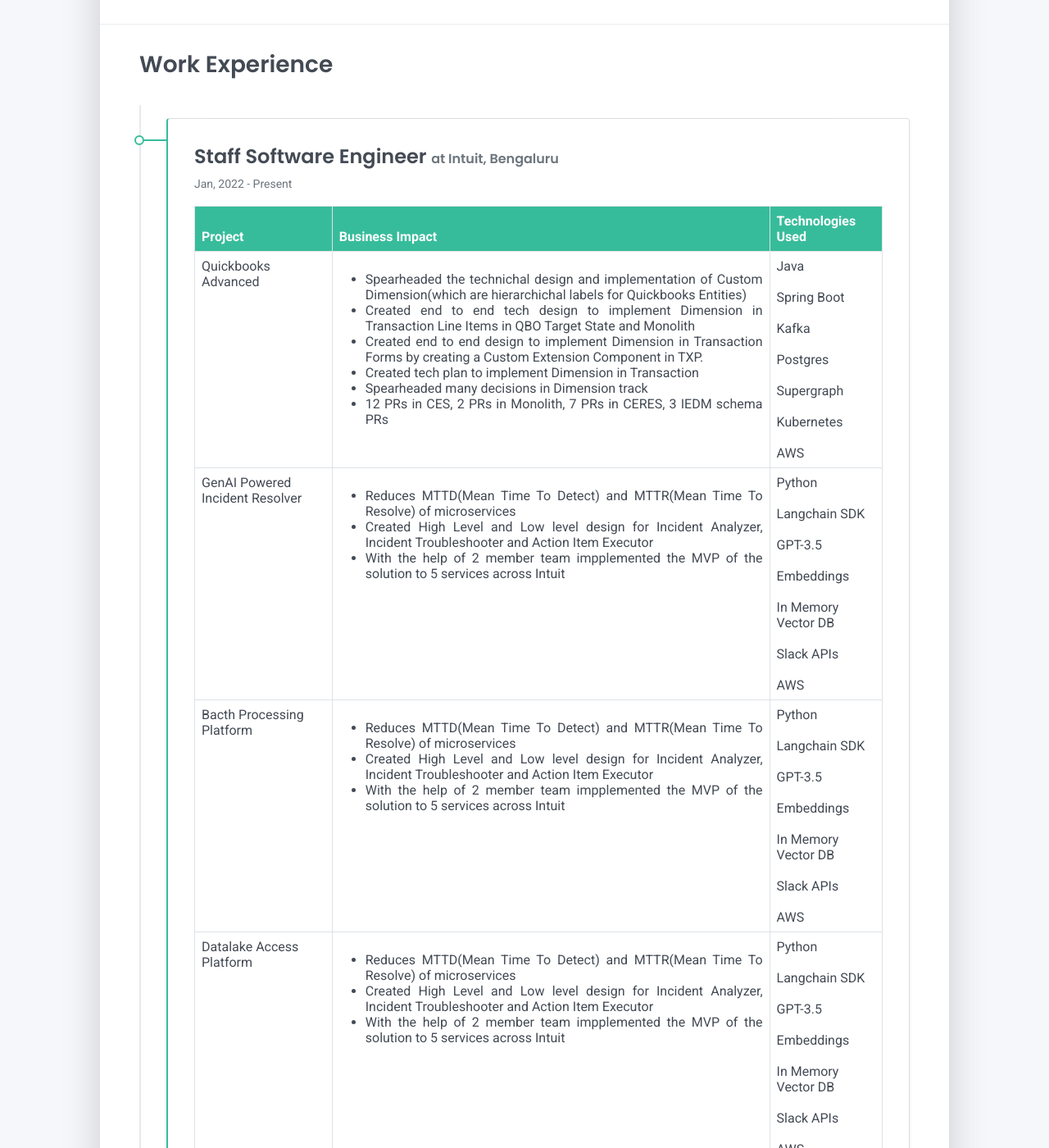
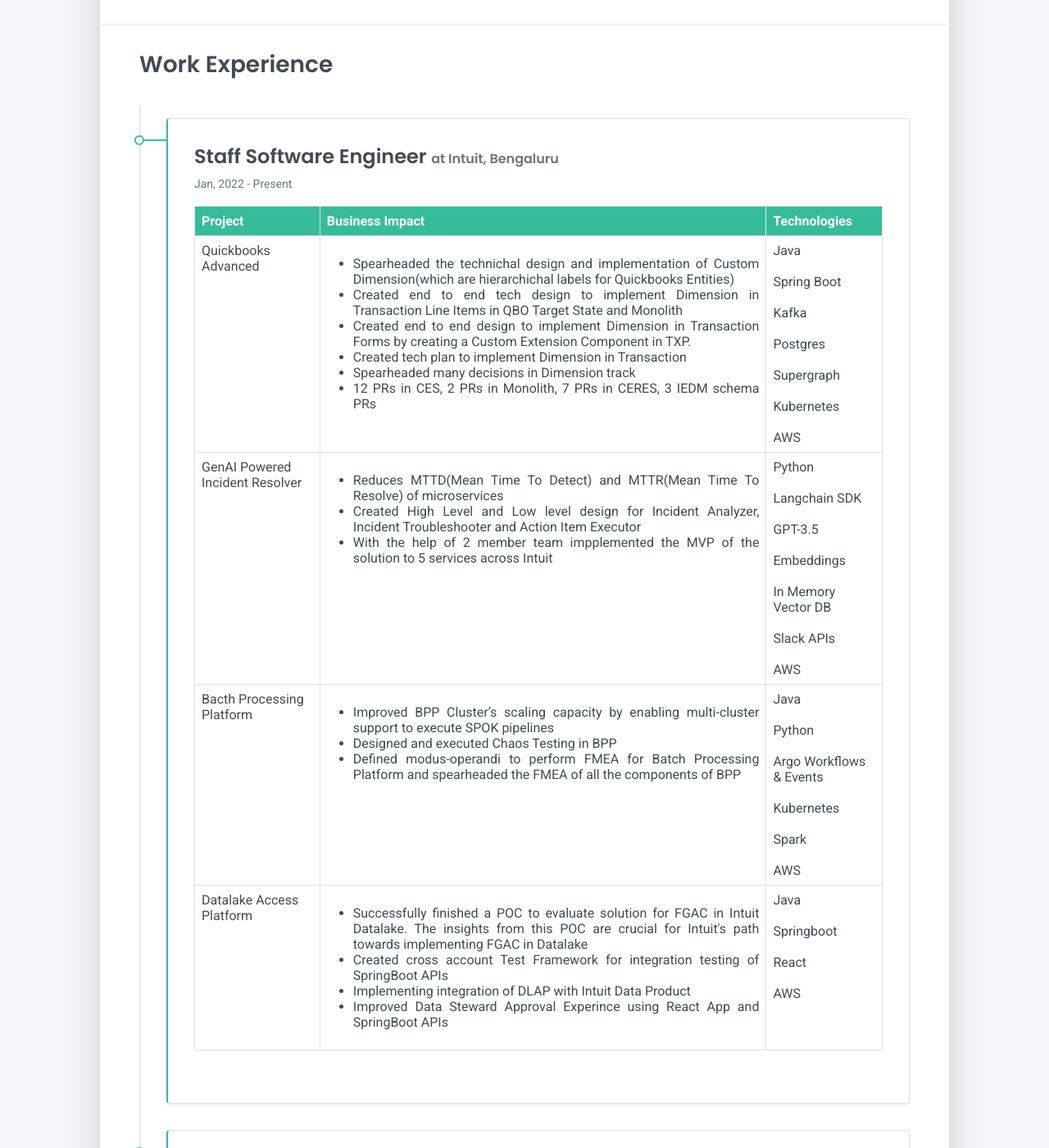
Before and after one commit to anandkshitiz/anandkshitiz.github.io, a Jekyll site: the page built from tabs/about.md, in a window 1280 px wide and 1400 px high, scrolled down 1637 px. Shown: the whole window at 82% size. Built offline with Jekyll 4.4.1, drawn with Linux system fonts in a browser that asks for light colours.

Commit message:
modified skills

```diff
--- a/tabs/about/content/work-experience-section.html
+++ b/tabs/about/content/work-experience-section.html
@@ -10,7 +10,7 @@
                         <tr class="bg-success text-white">
                             <th scope="col">Project</th>
                             <th scope="col">Business Impact</th>
-                            <th scope="col">Technologies Used</th>
+                            <th scope="col">Technologies</th>
                         </tr>
                     </thead>
                     <tbody>
@@ -74,24 +74,22 @@
                             <td>Bacth Processing Platform</td>
                             <td>
                                 <p style="text-align: justify">
-                                <ul style="text-align: justify">
-                                    <li>Reduces MTTD(Mean Time To Detect) and MTTR(Mean Time To Resolve) of microservices</li>
-                                    <li>Created High Level and Low level design for Incident Analyzer, Incident Troubleshooter and Action Item Executor </li>
-                                    <li>With the help of 2 member team impplemented the MVP of the solution to 5 services across Intuit</li>
-                                </ul>
+                                    <ul style="text-align: justify">
+                                        <li>Improved BPP Cluster’s scaling capacity by enabling multi-cluster support to execute SPOK pipelines </li>
+                                        <li>Designed and executed Chaos Testing in BPP</li>
+                                        <li>Defined modus-operandi to perform FMEA for Batch Processing Platform and spearheaded the FMEA of all the components of BPP</li>
+                                    </ul>
                                 </p>
                             </td>
-                            <td style="white-space: preserve-breaks;"> Python
+                            <td style="white-space: preserve-breaks;"> Java
 
-                                Langchain SDK
+                                Python
 
-                                GPT-3.5
+                                Argo Workflows & Events
 
-                                Embeddings
+                                Kubernetes
 
-                                In Memory Vector DB
-
-                                Slack APIs
+                                Spark
 
                                 AWS</td>
                         </tr>
@@ -100,23 +98,20 @@
                             <td>
                                 <p style="text-align: justify">
                                 <ul style="text-align: justify">
-                                    <li>Reduces MTTD(Mean Time To Detect) and MTTR(Mean Time To Resolve) of microservices</li>
-                                    <li>Created High Level and Low level design for Incident Analyzer, Incident Troubleshooter and Action Item Executor </li>
-                                    <li>With the help of 2 member team impplemented the MVP of the solution to 5 services across Intuit</li>
+                                    <li>Successfully finished a POC to evaluate solution for FGAC in Intuit Datalake. The insights from this POC are crucial for Intuit's path towards implementing
+                                        FGAC in Datalake</li>
+                                    <li>Created cross account Test Framework for integration testing of
+                                        SpringBoot APIs </li>
+                                    <li>Implementing integration of DLAP with Intuit Data Product</li>
+                                    <li>Improved Data Steward Approval Experince using React App and SpringBoot APIs</li>
                                 </ul>
                                 </p>
                             </td>
-                            <td style="white-space: preserve-breaks;"> Python
+                            <td style="white-space: preserve-breaks;"> Java
 
-                                Langchain SDK
+                                Springboot
 
-                                GPT-3.5
-
-                                Embeddings
-
-                                In Memory Vector DB
-
-                                Slack APIs
+                                React
 
                                 AWS</td>
                         </tr>
```
